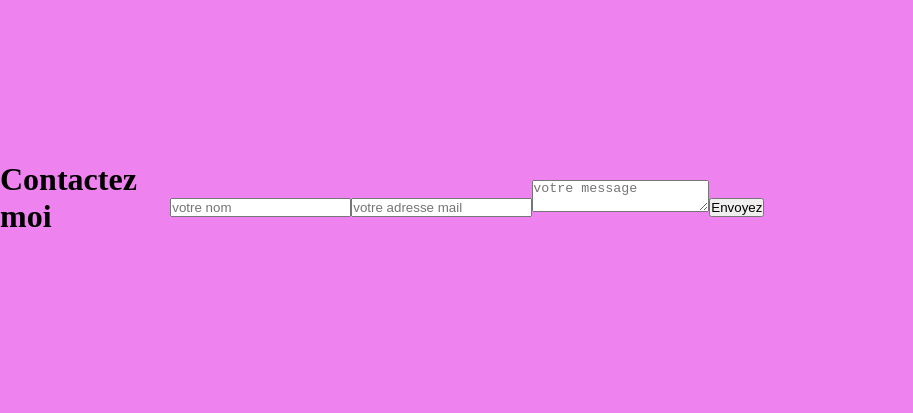
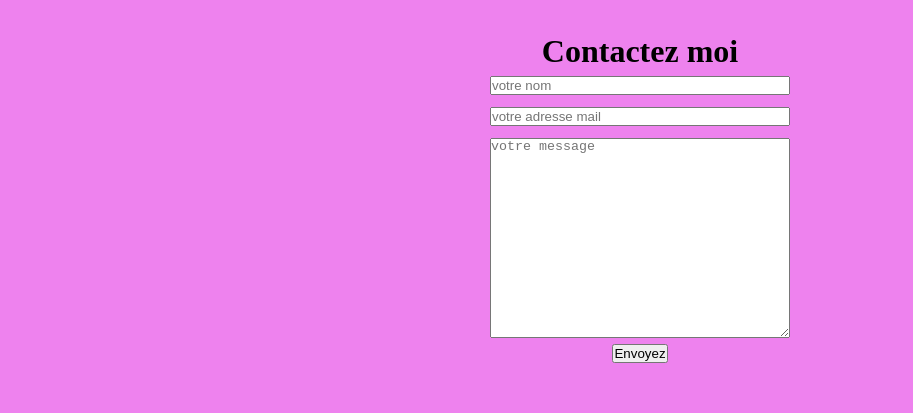
Before and after one commit to David-Chazoule/dc-Portfolio, a React (Vite) app in the folder DC-portfolio/: page / in a window 1280 px wide. Shown: the part 6341-6754 px from the top of the page, without its empty margins (0-913 px from the left). Built offline with nearby package versions, Linux system fonts and the light colour scheme.

Commit message:
code pour envoi de mail, structure base sass pour le composant contact

```diff
--- a/DC-portfolio/src/components/contact/Contact.tsx
+++ b/DC-portfolio/src/components/contact/Contact.tsx
@@ -1,31 +1,61 @@
-import { useContext } from "react";
+import { useContext, useRef } from "react";
 import { ThemeContext } from "../../context/ThemeContext";
 import { LanguageContext } from "../../context/LanguageContext";
+import emailjs from "@emailjs/browser";
 
 function Contact() {
+  const form = useRef<HTMLFormElement>(null);
   const { theme } = useContext(ThemeContext);
   const { language } = useContext(LanguageContext);
 
-  return <div className={`contact-container ${theme}`}>
-  <h1>Contactez moi</h1>
-  <div className="contact-card">
-   <form>
-    <input type="text" name="user_name" placeholder="votre nom"/>
-    <input type="email" name="user_email" placeholder="votre adresse mail"/>
-   <textarea name="message" placeholder="votre message"></textarea>
-   <button type="submit">Envoyez</button>
+  const sendEmail = (e) => {
+    e.preventDefault();
+    if (!form.current) return;
+    emailjs
+      .sendForm(
+        "service_wt9aw4k",
+        "template_0mh4nso",
+        form.current,
+        "t8uciT4BW5C9SZHxh"
+      )
+      .then(
+        (result) => {
+          console.log(result.text);
+        },
+        (error) => {
+          console.log(error.text);
+        }
+      );
+    e.target.reset();
+  };
 
-
-   </form>
-
-
-  </div>
-
-
-
-
-
-  </div>;
+  return (
+    <div className={`contact-container ${theme}`}>
+      <h1>Contactez moi</h1>
+      <div className="contact-card">
+        <form ref={form} onSubmit={sendEmail}>
+          <input
+            type="text"
+            name="user_name"
+            placeholder="votre nom"
+            required
+          />
+          <input
+            type="email"
+            name="user_email"
+            placeholder="votre adresse mail"
+            required
+          />
+          <textarea
+            name="message"
+            placeholder="votre message"
+            required
+          ></textarea>
+          <button type="submit">Envoyez</button>
+        </form>
+      </div>
+    </div>
+  );
 }
 
 export default Contact;
--- a/DC-portfolio/src/components/contact/_contact.scss
+++ b/DC-portfolio/src/components/contact/_contact.scss
@@ -2,6 +2,7 @@
 
 .contact-container {
   display: flex;
+  flex-direction: column;
   width: 100%;
   height: 100vh;
   align-items: center;
@@ -13,4 +14,27 @@
   &.dark {
     background-color: $themeDarkPrimaire;
   }
+
+  .contact-card {
+    display: flex;
+    width: 600px;
+    flex-direction: column;
+
+    form {
+      display: flex;
+      flex-direction: column;
+      align-items: center;
+
+      input {
+        width: 300px;
+        margin: 6px;
+      }
+
+      textarea {
+        width: 300px;
+        height: 200px;
+        margin: 6px;
+      }
+    }
+  }
 }
--- a/DC-portfolio/src/styles/index.css
+++ b/DC-portfolio/src/styles/index.css
@@ -344,6 +344,7 @@
 
 .contact-container {
   display: flex;
+  flex-direction: column;
   width: 100%;
   height: 100vh;
   align-items: center;
@@ -355,6 +356,25 @@
 }
 .contact-container.dark {
   background-color: rgb(52, 51, 51);
+}
+.contact-container .contact-card {
+  display: flex;
+  width: 600px;
+  flex-direction: column;
+}
+.contact-container .contact-card form {
+  display: flex;
+  flex-direction: column;
+  align-items: center;
+}
+.contact-container .contact-card form input {
+  width: 300px;
+  margin: 6px;
+}
+.contact-container .contact-card form textarea {
+  width: 300px;
+  height: 200px;
+  margin: 6px;
 }
 
 .button_container {
--- a/package.json
+++ b/package.json
@@ -1,5 +1,6 @@
 {
   "dependencies": {
+    "@emailjs/browser": "^4.4.1",
     "react-icons": "^5.5.0"
   }
 }
```
Also changed, not shown: 2 other files (tests, documents, lock files or other folders).
